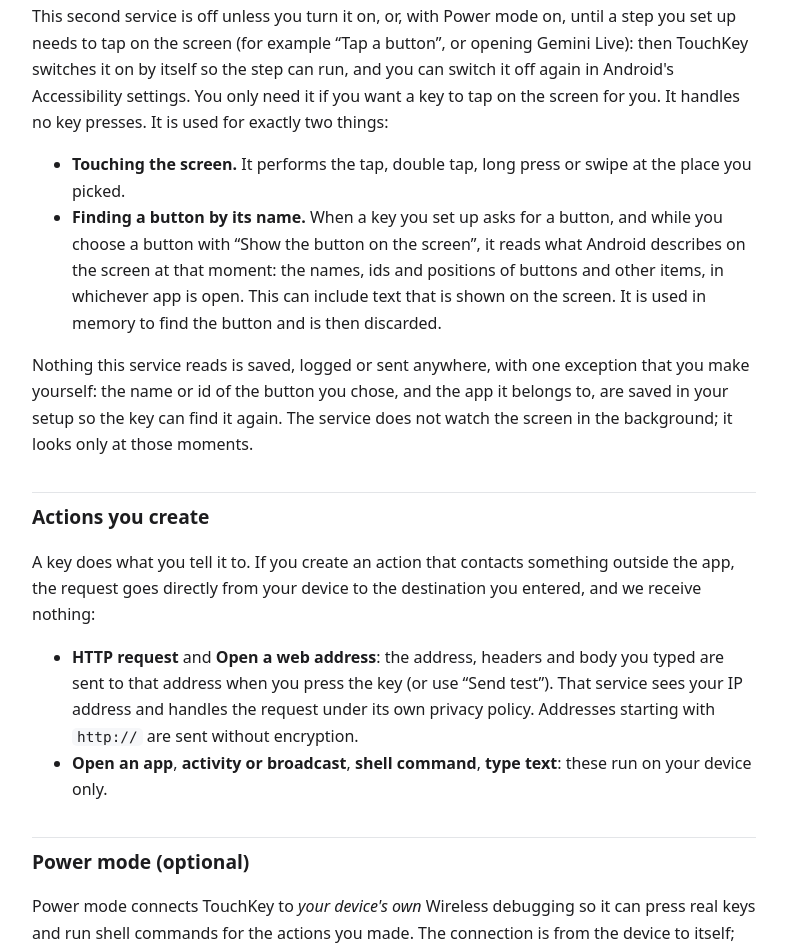
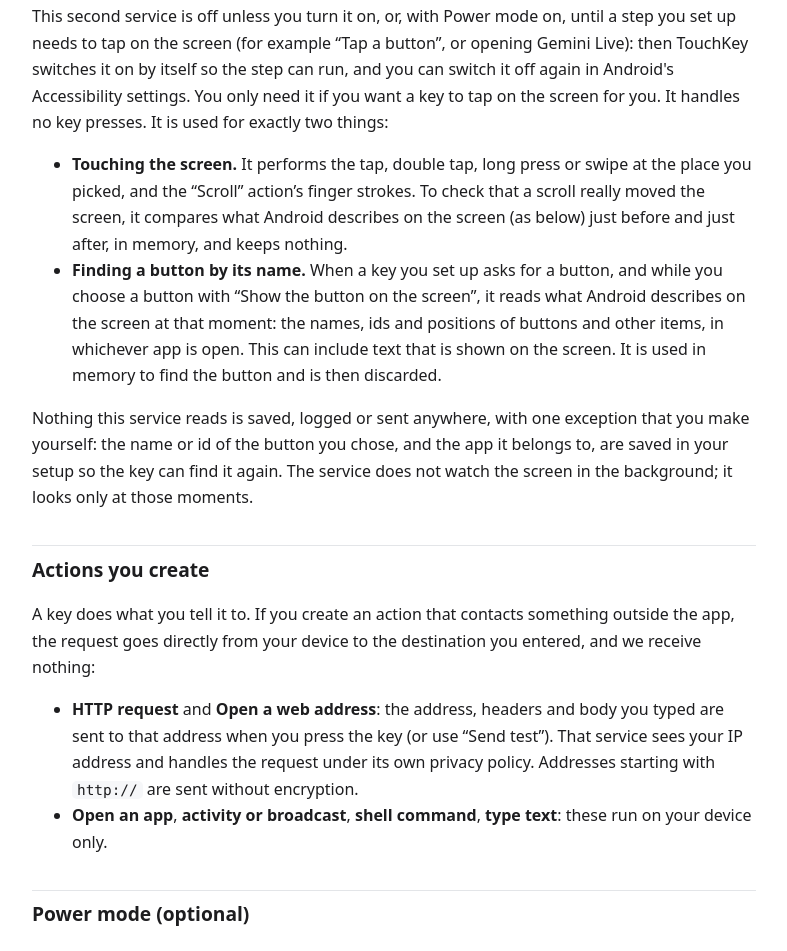
Before and after one commit to il90il90/privacy, a plain HTML site: page touchkey/index.html in a window 1280 px wide. Shown: the part 2207-3158 px from the top of the page, without its empty margins (246-1033 px from the left). Drawn offline with Linux system fonts and the light colour scheme.

Commit message:
TouchKey: the Scroll action
Co-Authored-By: Claude Opus 5.5 <noreply@anthropic.com>
Claude-Session: https://claude.ai/code/session_01TogDqqpY3YiHMJT3JHDk3G

```diff
--- a/touchkey/index.html
+++ b/touchkey/index.html
@@ -48,7 +48,7 @@
 <h3 id="screen-actions">TouchKey screen actions (optional)</h3>
 <p>This second service is off unless you turn it on, or, with Power mode on, until a step you set up needs to tap on the screen (for example &ldquo;Tap a button&rdquo;, or opening Gemini Live): then TouchKey switches it on by itself so the step can run, and you can switch it off again in Android's Accessibility settings. You only need it if you want a key to tap on the screen for you. It handles no key presses. It is used for exactly two things:</p>
 <ul>
-<li><strong>Touching the screen.</strong> It performs the tap, double tap, long press or swipe at the place you picked.</li>
+<li><strong>Touching the screen.</strong> It performs the tap, double tap, long press or swipe at the place you picked, and the &ldquo;Scroll&rdquo; action&rsquo;s finger strokes. To check that a scroll really moved the screen, it compares what Android describes on the screen (as below) just before and just after, in memory, and keeps nothing.</li>
 <li><strong>Finding a button by its name.</strong> When a key you set up asks for a button, and while you choose a button with &ldquo;Show the button on the screen&rdquo;, it reads what Android describes on the screen at that moment: the names, ids and positions of buttons and other items, in whichever app is open. This can include text that is shown on the screen. It is used in memory to find the button and is then discarded.</li>
 </ul>
 <p>Nothing this service reads is saved, logged or sent anywhere, with one exception that you make yourself: the name or id of the button you chose, and the app it belongs to, are saved in your setup so the key can find it again. The service does not watch the screen in the background; it looks only at those moments.</p>
```
